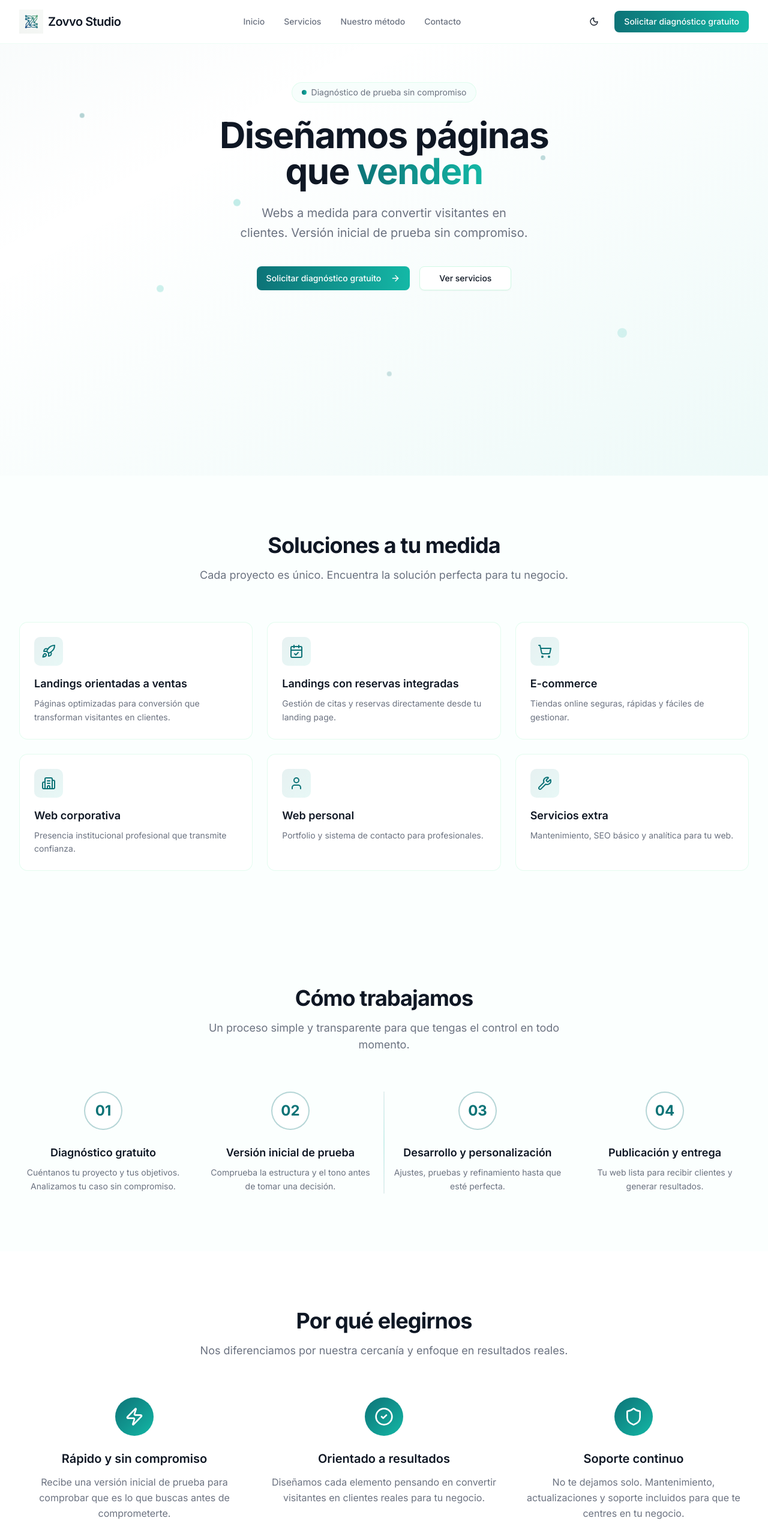
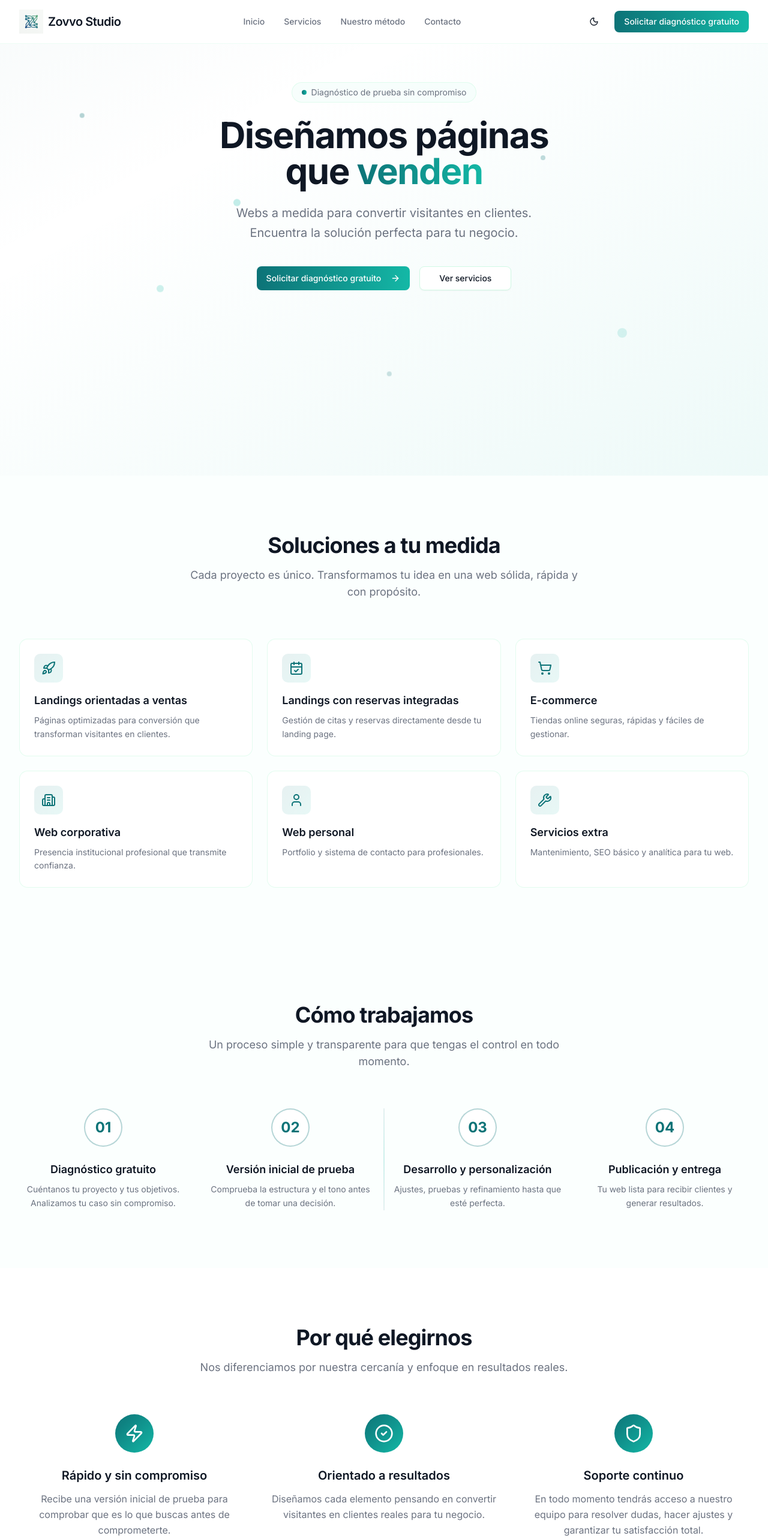
Before and after one commit to zovvostudio-ai/Zovvostudio, a Next.js app: page / in a window 1280 px wide. Shown: the top 2566 px of the page at 60% size. Built offline with nearby package versions, Linux system fonts and the light colour scheme.

Commit message:
cambio general

```diff
--- a/components/sections/contact.tsx
+++ b/components/sections/contact.tsx
@@ -85,24 +85,6 @@ export function Contact() {
                 </div>
               </div>
             </div>
-
-            <div className="mt-8 p-6 rounded-xl border border-border/60 bg-muted/30">
-              <h4 className="font-semibold mb-3">Nuestro proceso</h4>
-              <ol className="space-y-2 text-sm text-muted-foreground">
-                <li className="flex items-start gap-2">
-                  <span className="flex h-5 w-5 shrink-0 items-center justify-center rounded-full bg-[#0d7377]/10 text-xs font-medium text-[#0d7377] dark:text-[#14b8a6]">1</span>
-                  <span>Cuéntanos tu idea y objetivos</span>
-                </li>
-                <li className="flex items-start gap-2">
-                  <span className="flex h-5 w-5 shrink-0 items-center justify-center rounded-full bg-[#0d7377]/10 text-xs font-medium text-[#0d7377] dark:text-[#14b8a6]">2</span>
-                  <span>Te enviamos un diagnóstico gratuito</span>
-                </li>
-                <li className="flex items-start gap-2">
-                  <span className="flex h-5 w-5 shrink-0 items-center justify-center rounded-full bg-[#0d7377]/10 text-xs font-medium text-[#0d7377] dark:text-[#14b8a6]">3</span>
-                  <span>Recibes una versión de prueba sin compromiso</span>
-                </li>
-              </ol>
-            </div>
           </div>
 
           {/* Contact form */}
--- a/components/sections/hero.tsx
+++ b/components/sections/hero.tsx
@@ -47,7 +47,7 @@ export function Hero() {
           {/* Subtitle */}
           <p className="mb-10 text-lg leading-relaxed text-muted-foreground text-balance opacity-0 animate-fade-in-up stagger-2 sm:text-xl">
             Webs a medida para convertir visitantes en clientes.
-            Versión inicial de prueba sin compromiso.
+            Encuentra la solución perfecta para tu negocio.
           </p>
 
           {/* CTAs */}
--- a/components/sections/solutions.tsx
+++ b/components/sections/solutions.tsx
@@ -79,7 +79,7 @@ export function Solutions() {
             "text-lg text-muted-foreground transition-all duration-700 delay-100",
             isVisible ? "opacity-100 translate-y-0" : "opacity-0 translate-y-8"
           )}>
-            Cada proyecto es único. Encuentra la solución perfecta para tu negocio.
+            Cada proyecto es único. Transformamos tu idea en una web sólida, rápida y con propósito.
           </p>
         </div>
 
--- a/components/sections/why-us.tsx
+++ b/components/sections/why-us.tsx
@@ -18,7 +18,7 @@ const benefits = [
   {
     icon: Shield,
     title: "Soporte continuo",
-    description: "No te dejamos solo. Mantenimiento, actualizaciones y soporte incluidos para que te centres en tu negocio.",
+    description: "En todo momento tendrás acceso a nuestro equipo para resolver dudas, hacer ajustes y garantizar tu satisfacción total.",
   },
 ]
 
```
